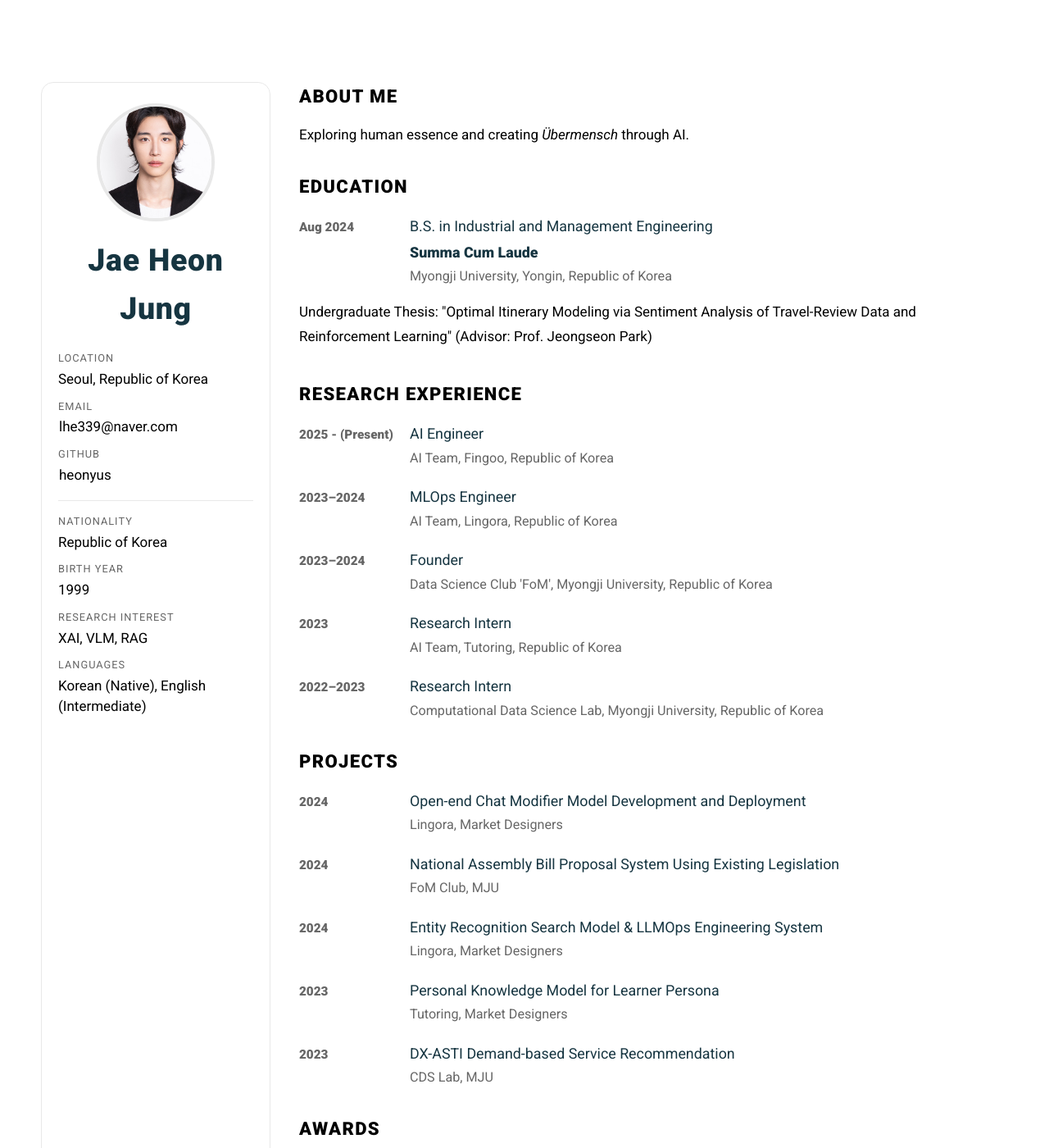
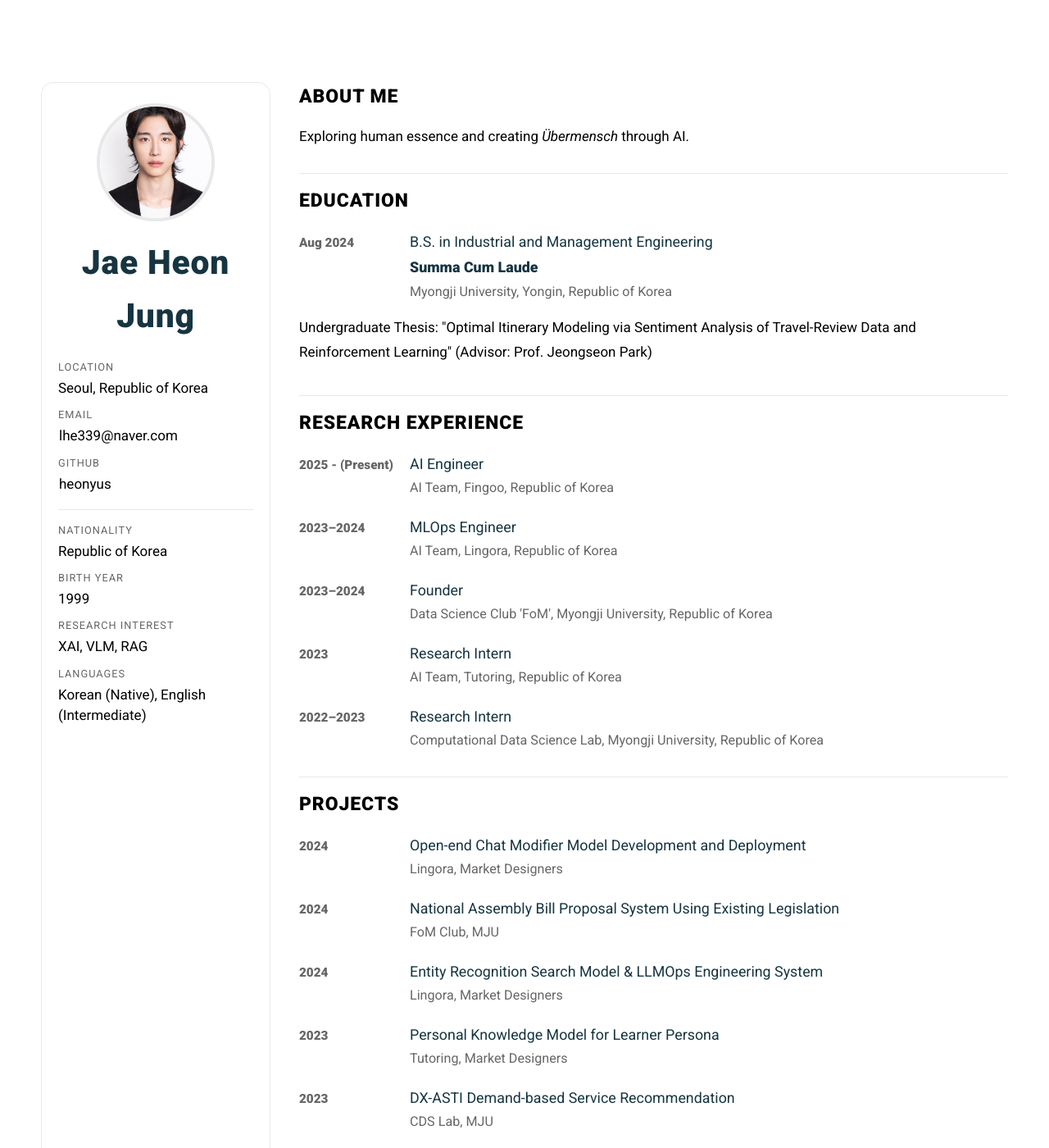
Before and after one commit to heonyus/heonyus.github.io, a Jekyll site: the page built from index.html, in a window 1280 px wide and 1400 px high. Shown: the whole window at 82% size. Built offline with Jekyll 4.4.1, drawn with Linux system fonts in a browser that asks for light colours.

Commit message:
Enhance resume styling and print layout for improved presentation
- Increased font sizes for the resume name and section titles for better visibility.
- Added subtle separators between major sections for clearer organization.
- Implemented print-friendly adjustments to ensure optimal formatting when printed, including background color and layout changes.

```diff
--- a/_sass/components/_resume.scss
+++ b/_sass/components/_resume.scss
@@ -45,7 +45,7 @@
     text-align: center;
 
     .resume__name {
-      font-size: 2.2em;
+      font-size: 2.4em;
       font-weight: 700;
       letter-spacing: 0.02em;
       margin-bottom: 0.25rem;
@@ -105,11 +105,17 @@
   }
 
   &__section-title {
-    font-size: 1.3em;
+    font-size: 1.35em;
     font-weight: 700;
-    letter-spacing: 0.06em;
+    letter-spacing: 0.04em;
     text-transform: uppercase;
     color: var(--text);
+  }
+
+  /* Subtle separators between major sections */
+  &__section + &__section {
+    border-top: 1px solid var(--border);
+    padding-top: 1.5rem;
   }
 
   &__section-body {
@@ -231,3 +237,15 @@
     line-height: 1.6;
   }
 }
+
+/* Print-friendly adjustments for the resume page */
+@media print {
+  .resume { font-size: 1.4rem; }
+  .resume__sidebar {
+    background: transparent !important;
+    border-color: #dddddd !important;
+    position: static !important;
+  }
+  .resume__photo img { border-color: #dddddd !important; }
+  a { color: inherit !important; text-decoration: none !important; }
+}
--- a/_sass/utilities/_layout.scss
+++ b/_sass/utilities/_layout.scss
@@ -49,3 +49,10 @@
     color: var(--link);
   }
 }
+
+/* Print base: white page, black text, relaxed width */
+@media print {
+  body { background: #ffffff !important; color: #000000 !important; }
+  .u-container { max-width: none; padding-top: 0; }
+  .c-header__top, .theme-toggle { display: none !important; }
+}
```
Also changed, not shown: 2 other files.
